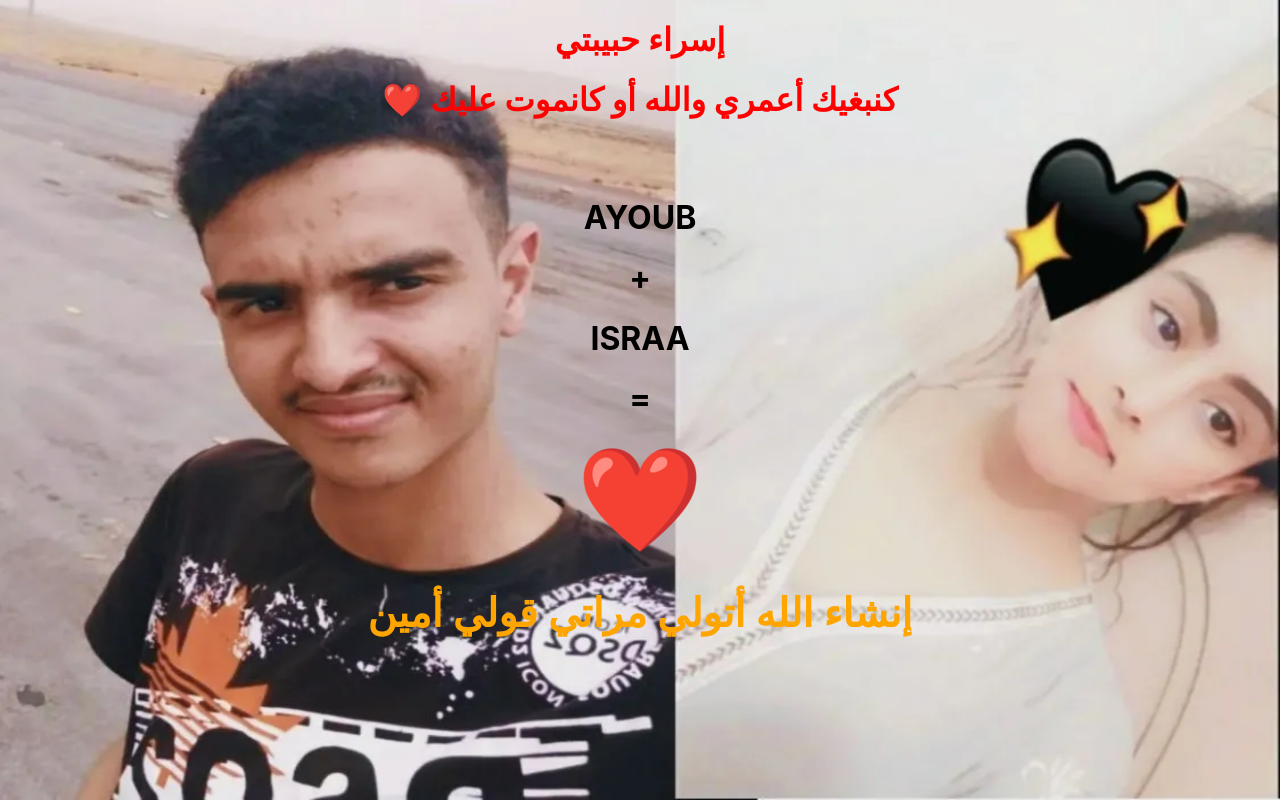
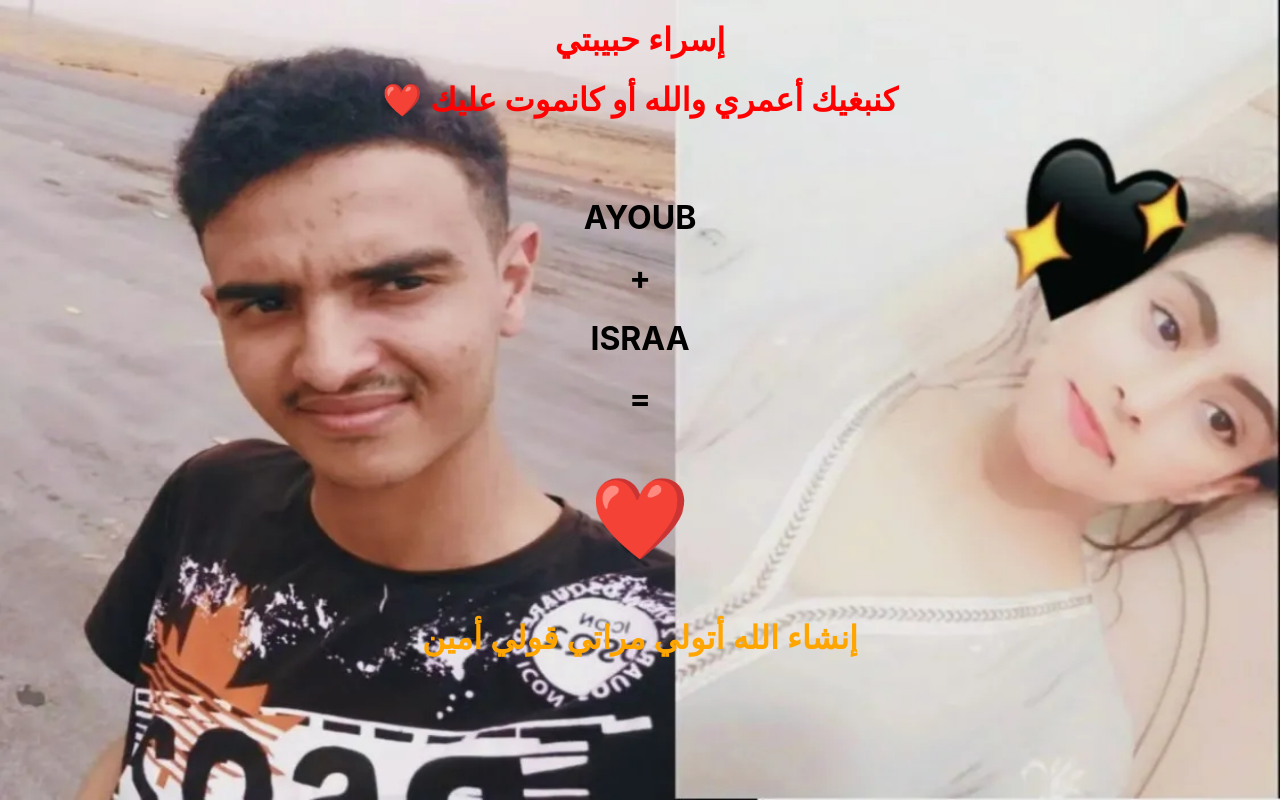
Before and after one commit to ayoubbnm/ayoub, a plain HTML site: page index.html in a window 1280 px wide. Drawn offline with Linux system fonts and the light colour scheme.

Commit message:
Update index.html

```diff
--- a/index.html
+++ b/index.html
@@ -20,9 +20,13 @@
 		.logo2 {
 			font-family: -apple-system, BlinkMacSystemFont, 'Segoe UI', Roboto, Oxygen, Ubuntu, Cantarell, 'Open Sans', 'Helvetica Neue', sans-serif;
 		}
+		.image {
+			color: red;
+			font-size: 40px;
+		}
 		.final {
 			color: orange;
-			font-size: 20px;
+
 		}
 	</style>
 </head>
@@ -40,7 +44,7 @@
 	</div>
 
 	<div class="image">
-		<img src="image/hbi.png" alt="كنبغيك">
+		<h1>❤️</h1>
 	</div>
 	<div class="final">
 		<h1>إنشاء الله أتولي مراتي قولي أمين</h1>
```
